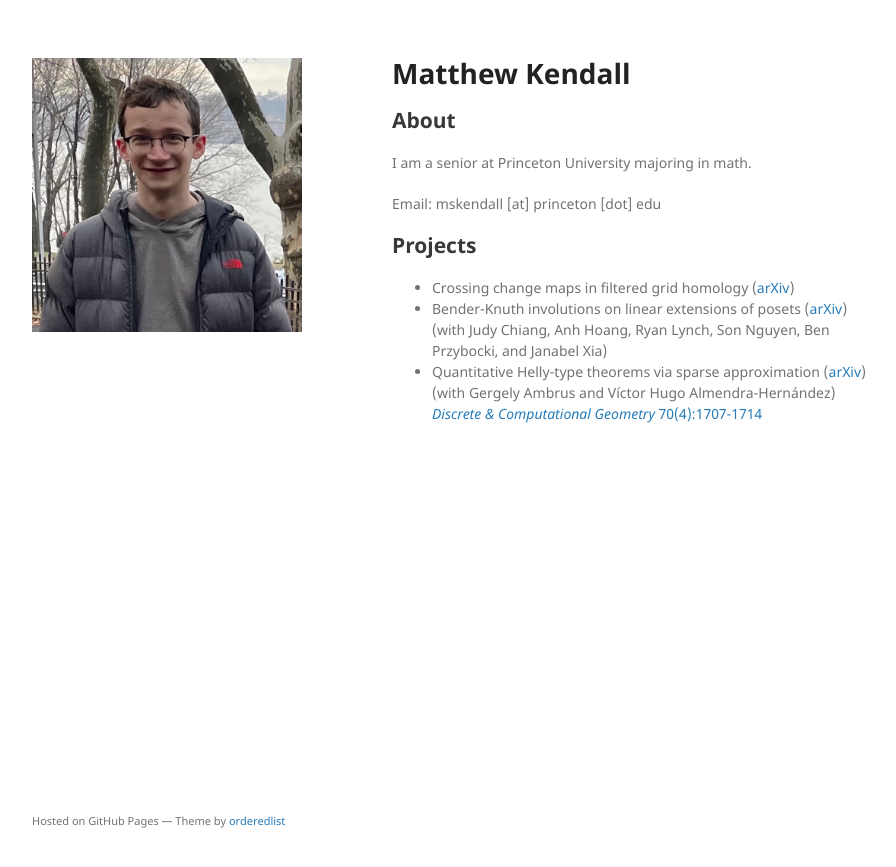
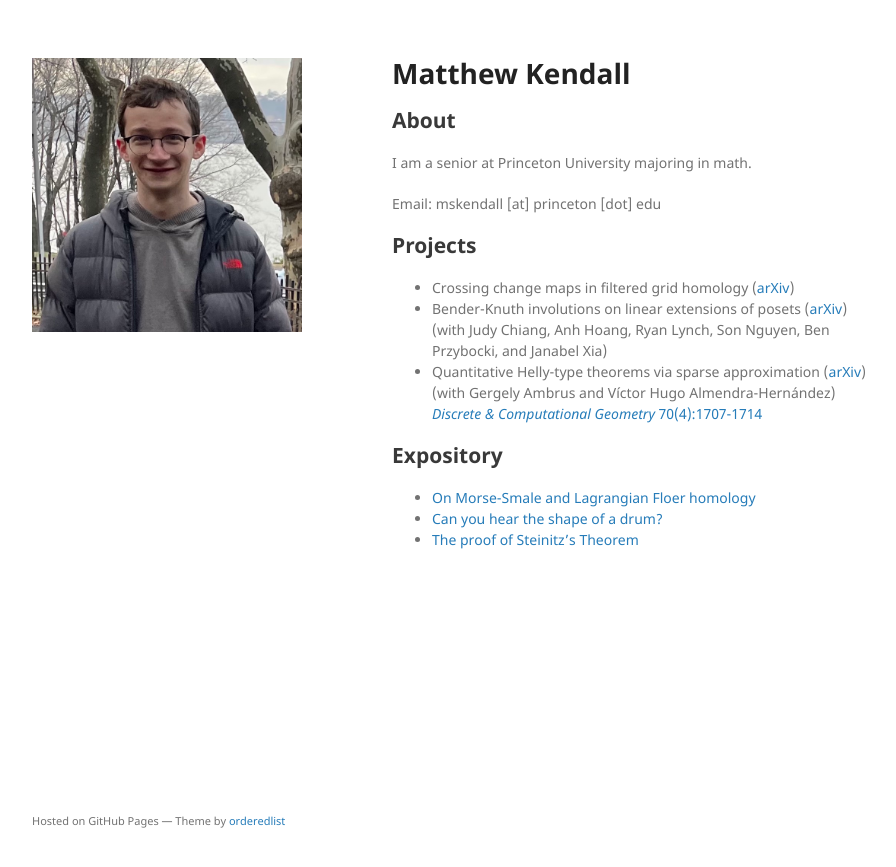
Before and after one commit to matthewkendall/matthewkendall.github.io, a Jekyll site: the page built from index.md, in a window 1280 px wide. Shown: the top 867 px of the page, without its empty margins (178-1074 px from the left). Built offline with Jekyll 4.4.1, drawn with Linux system fonts in a browser that asks for light colours; our own code applies the rules of GitHub Pages for plain Markdown files; the repository's description, which GitHub fills in, is left out.

Commit message:
Update index.md

```diff
--- a/index.md
+++ b/index.md
@@ -9,3 +9,8 @@ Email: mskendall [at] princeton [dot] edu
 - Crossing change maps in filtered grid homology (<a href="https://arxiv.org/abs/2303.04227">arXiv</a>) <br>
 - Bender-Knuth involutions on linear extensions of posets (<a href="https://arxiv.org/abs/2302.12425">arXiv</a>) <br> (with Judy Chiang, Anh Hoang, Ryan Lynch, Son Nguyen, Ben Przybocki, and Janabel Xia) <br>
 - Quantitative Helly-type theorems via sparse approximation (<a href="https://arxiv.org/abs/2108.05745">arXiv</a>) <br> (with Gergely Ambrus and Víctor Hugo Almendra-Hernández)  <br> <a href="https://link.springer.com/article/10.1007/s00454-022-00441-5">*Discrete & Computational Geometry* 70(4):1707-1714</a>
+
+## Expository
+- <a href="/assets/HM-HF.pdf" target="_blank"> On Morse-Smale and Lagrangian Floer homology</a>
+- <a href="/assets/drum.pdf" target="_blank"> Can you hear the shape of a drum?</a>
+- <a href="/assets/steinitz.pdf" target="_blank"> The proof of Steinitz's Theorem</a>
```
